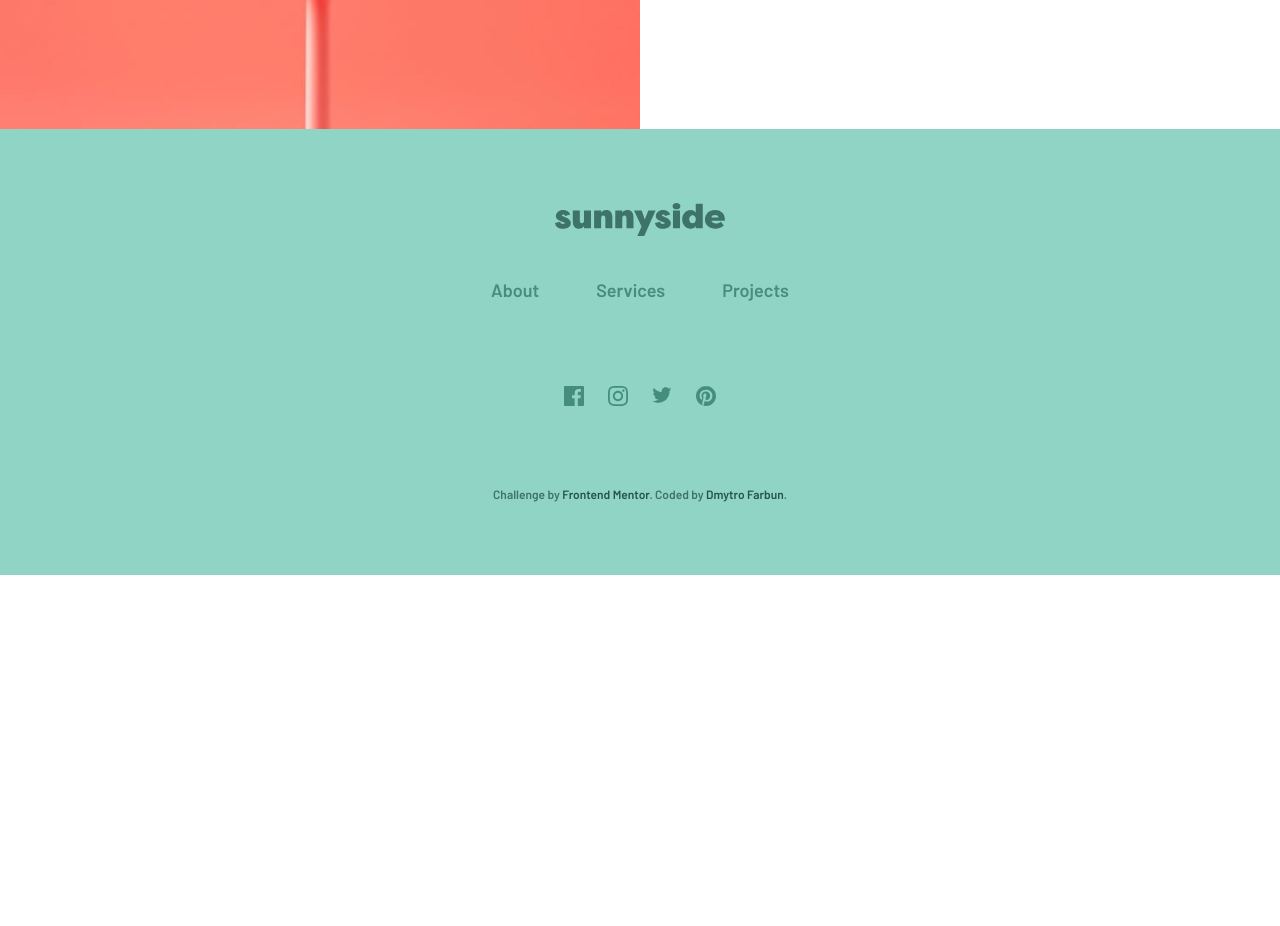
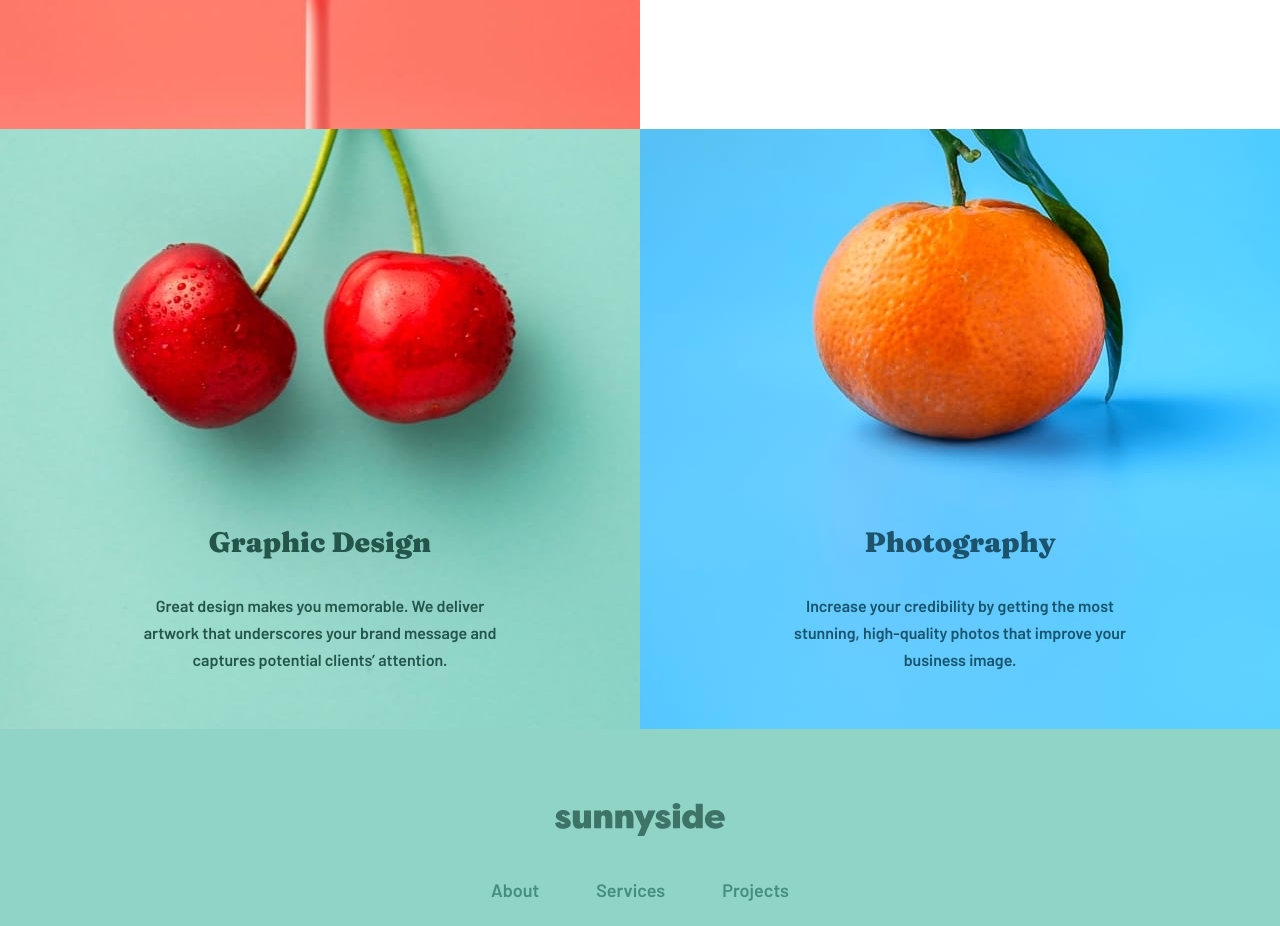
Before and after one commit to Diamond-FoxUA/sunnyside-landing, a Next.js app: page / in a window 1280 px wide. Shown: the part 1719-2645 px from the top of the page. Before the commit the page ends 2294 px from the top, so only its background shows below. Built offline with nearby package versions, Linux system fonts and the light colour scheme; no server answers.

Commit message:
feat: add PhotographySection component and integrate it into the Home page

```diff
--- a/src/app/page.tsx
+++ b/src/app/page.tsx
@@ -2,6 +2,7 @@ import Header from "@/widgets/Header";
 import Hero from "@/widgets/Hero";
 import TransformSection from "@/widgets/TransformSection";
 import StandOutSection from "@/widgets/StandOutSection";
+import PhotographySection from "@/widgets/PhotographySection";
 import Footer from "@/widgets/Footer";
 import { Toaster } from "sonner";
 
@@ -13,6 +14,7 @@ export default function Home() {
         <Hero />
         <TransformSection />
         <StandOutSection />
+        <PhotographySection />
       </main>
       <Footer />
 
--- /dev/null
+++ b/src/widgets/PhotographySection.tsx
@@ -0,0 +1,49 @@
+const PHOTOGRAPHY_SECTION_DATA = [
+  {
+    id: "design-section",
+    label: "design",
+    heading: "Graphic Design",
+    paragraph:
+      "Great design makes you memorable. We deliver artwork that underscores your brand message and captures potential clients’ attention.",
+    imgURLMob: "/img/mobile/image-graphic-design.jpg",
+    imgURLDesk: "/img/desktop/image-graphic-design.jpg",
+    alt: "A cherry on the mint background.",
+  },
+  {
+    id: "photography-section",
+    label: "photography",
+    heading: "Photography",
+    paragraph:
+      "Increase your credibility by getting the most stunning, high-quality photos that improve your business image.",
+    imgURLMob: "/img/mobile/image-photography.jpg",
+    imgURLDesk: "/img/desktop/image-photography.jpg",
+    alt: "An orange on the blue background.",
+  },
+];
+
+export default function PhotographySection() {
+  return (
+    <div className="w-full max-w-360 flex flex-col lg:grid lg:grid-cols-2">
+      {PHOTOGRAPHY_SECTION_DATA.map((data) => (
+        <section
+          key={data.id}
+          id={data.id}
+          aria-describedby={`${data.label}-heading`}
+          className={`w-full flex flex-col items-center justify-end gap-8 min-h-150 px-4.5 md:px-6 pb-14 ${data.label === "design" ? "bg-[url('/img/mobile/image-graphic-design.jpg')] md:bg-[url('/img/desktop/image-graphic-design.jpg')]" : "bg-[url('/img/mobile/image-photography.jpg')] md:bg-[url('/img/desktop/image-photography.jpg')]"} bg-center bg-cover`}
+        >
+          <h2
+            id={`${data.label}-heading`}
+            className={`max-w-90 font-fraunces text-[28px] ${data.label === "design" ? "text-green-800" : "text-blue-950 opacity-75"} text-center font-black leading-[125%]`}
+          >
+            {data.heading}
+          </h2>
+          <p
+            className={`max-w-90 text-[16px] ${data.label === "design" ? "text-green-800" : "text-blue-800"} text-center font-semibold leading-[170%]`}
+          >
+            {data.paragraph}
+          </p>
+        </section>
+      ))}
+    </div>
+  );
+}
--- a/src/widgets/StandOutSection.tsx
+++ b/src/widgets/StandOutSection.tsx
@@ -23,7 +23,7 @@ export default function StandOutSection() {
         </picture>
       </div>
 
-      <div className="flex flex-col gap-6 md:gap-8 justify-center items-center px-6 md:[158.5px] py-[67.5px] md:max-w-125">
+      <div className="flex flex-col gap-6 md:gap-8 justify-center items-center px-6 py-[67.5px] md:max-w-125">
         <h2
           id="stand-out-heading"
           className="font-fraunces text-[32px] font-black leading-[125%] text-grey-950 text-center md:max-w-70"
```
